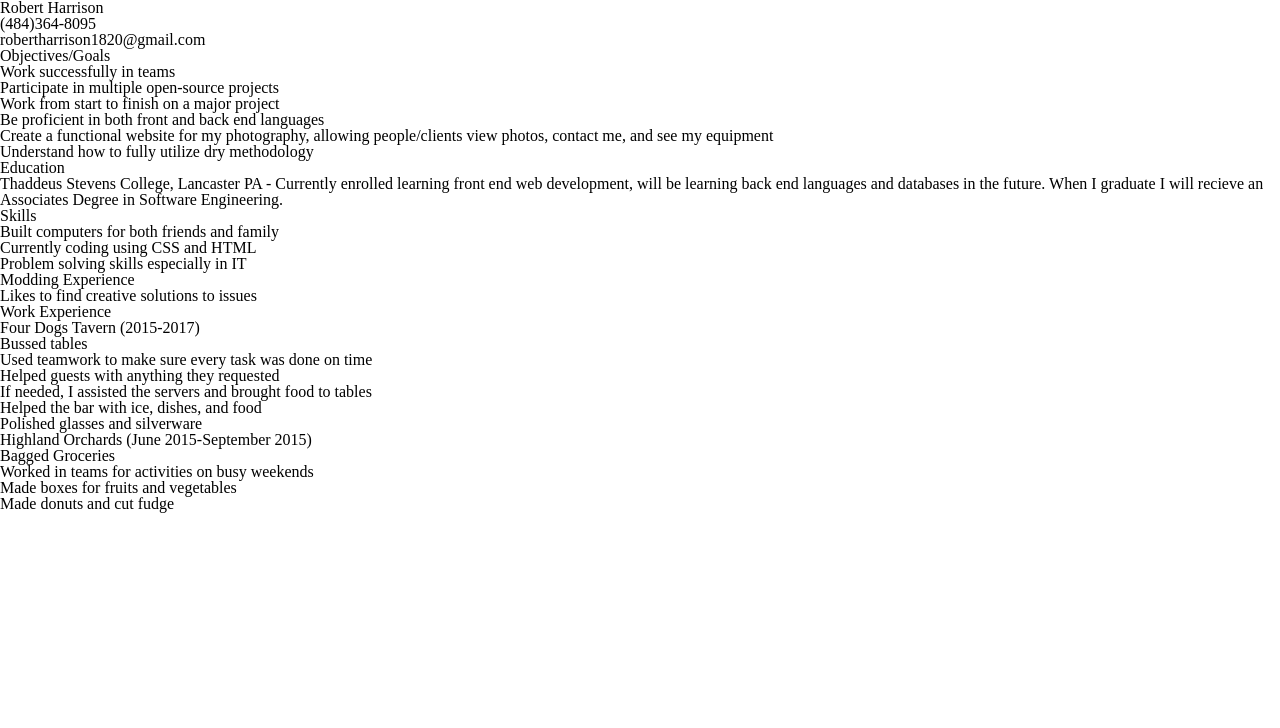
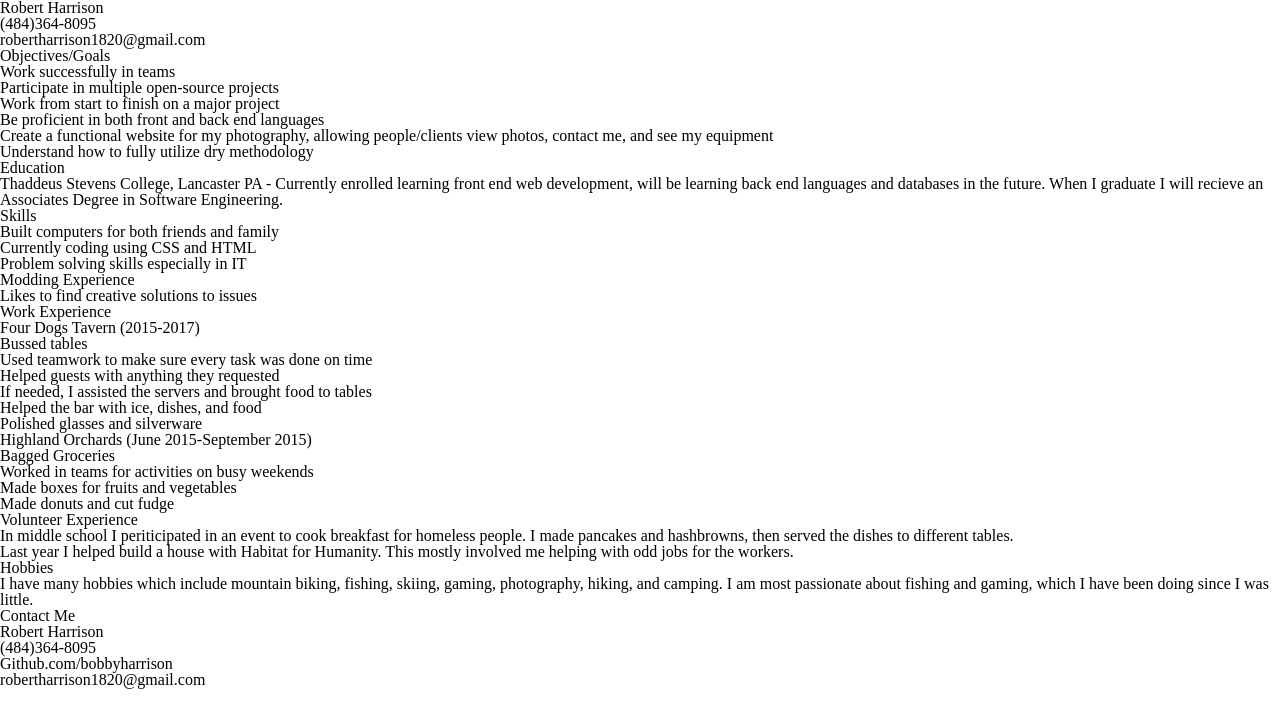
Before and after one commit to bobbyharrison/harrison-resume, a plain HTML site: page index.html in a window 1280 px wide. Drawn offline with Linux system fonts and the light colour scheme.

Commit message:
finished the rest of html content

```diff
--- a/index.html
+++ b/index.html
@@ -61,20 +61,25 @@
                   </ul>
                 </article>
           </section>
-
-
-
-
-
-
-
-
-
-
-
-
-
-
-
+          <section>
+            <h2> Volunteer Experience </h2>
+              <p> In middle school I periticipated in an event to cook breakfast for homeless people. I made pancakes and hashbrowns, then served the dishes to different tables. </p>
+              <p> Last year I helped build a house with Habitat for Humanity. This mostly involved me helping with odd jobs for the workers. </p>
+          </section>
+          <section>
+            <h2> Hobbies </h2>
+              <p> I have many hobbies which include mountain biking, fishing, skiing, gaming, photography, hiking, and camping. I am most passionate about fishing and gaming, which I have been doing since I was little. </p>
+          </section>
+        <footer>
+          <h2> Contact Me </h2>
+            <ul>
+              <li> Robert Harrison </li>
+              <li> (484)364-8095 </li>
+            </ul>
+            <ul>
+              <li> Github.com/bobbyharrison </li>
+              <li> robertharrison1820@gmail.com </li>
+            </ul>
+        </footer>
 </body>
 </html>
```
